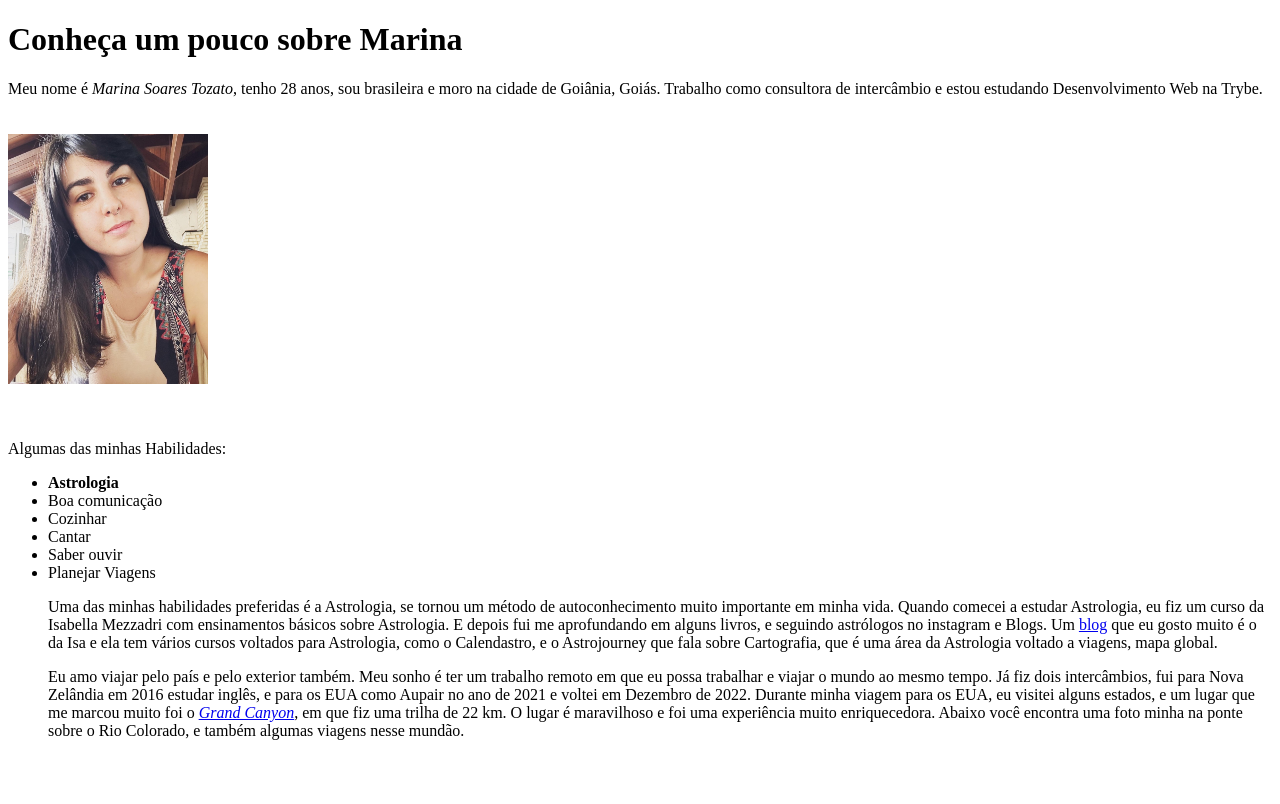
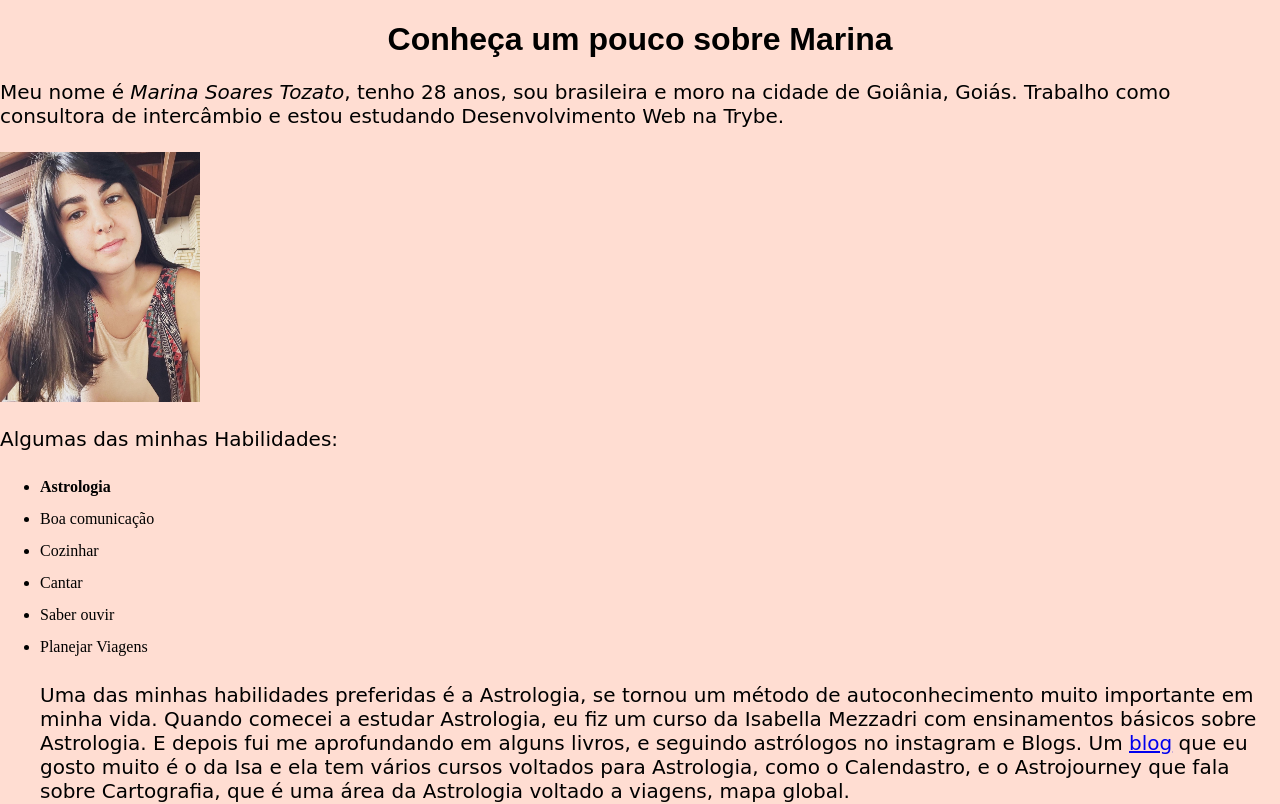
Before and after one commit to marinatozato/Portf-lio-Web, a plain HTML site: page index.html in a window 1280 px wide. Shown: the top 804 px of the page. Drawn offline with Linux system fonts and the light colour scheme.

Commit message:
Parte dos exercicios secao02_dia02

```diff
--- a/index.html
+++ b/index.html
@@ -3,23 +3,20 @@
   <head>
     <meta charset="UTF-8">
     <title>Minha vida em uma página </title>
+    <link rel="stylesheet" href="style.css">
+  </head>
+  <body class="header">
+  <div>
+    <h1 class="titulo_conf">Conheça um pouco sobre Marina</h1>
 
-  </head>
-  <body>
-  <div style =color:rgb(2, 17, 17)>
-    <h1>Conheça um pouco sobre Marina</h1>
-  </div>
     <p> Meu nome é <em>Marina Soares Tozato</em>, tenho 28 anos, sou brasileira e moro na cidade de Goiânia, Goiás.
       Trabalho como consultora de intercâmbio e estou estudando Desenvolvimento Web na Trybe.
 
   <br>
   <br>
-  <br>
   <img src="Minhafotoperfil.jpeg" alt="Minha foto de perfil" width="200px">
-  <br>
-  <br>
-  <br>
 
+    </div>
 
      <p> Algumas das minhas Habilidades: </p>
       <ul>
@@ -47,7 +44,7 @@
 <br>
 <br>
 
-
+      <div class="photos">
       <p id="GrandCanyon"> <img src="EunograndCanyon.jpeg" width="200px" alt="Eu durante uma trilha no Grand Canyon/Arizona"></p>
       <h5>Durante uma trilha no Grand Canyon/Arizona</h5>
       <img src="NovaYork.jpeg" alt="Eu em Nova York 2021" width="200px">
@@ -58,5 +55,6 @@
       <h5>Cordilheiras dos Andes/Chile</h5>
       <img src="Tongariro.jpeg" alt="Nova Zelândia 2026" width="200px">
       <h5>Trilha de Tongariro/Nova Zelândia</h5>
+    </div>
   </body>
 </html>
--- /dev/null
+++ b/style.css
@@ -0,0 +1,29 @@
+.titulo_conf {
+    font-family: fantasy;
+    text-align: center;
+}
+
+p {
+    font-size: 20px;
+    font-family: cursive;
+    text-align: left;
+}
+
+li {
+    line-height: 2;
+
+
+}
+
+.header {
+    margin: auto;
+    text-align: left;
+    background-color: #FFDDD2;
+    padding-right: 2;
+}
+
+.photos {
+    display: inline-block;
+    padding-right: 0;
+    text-align: right;
+}
```
